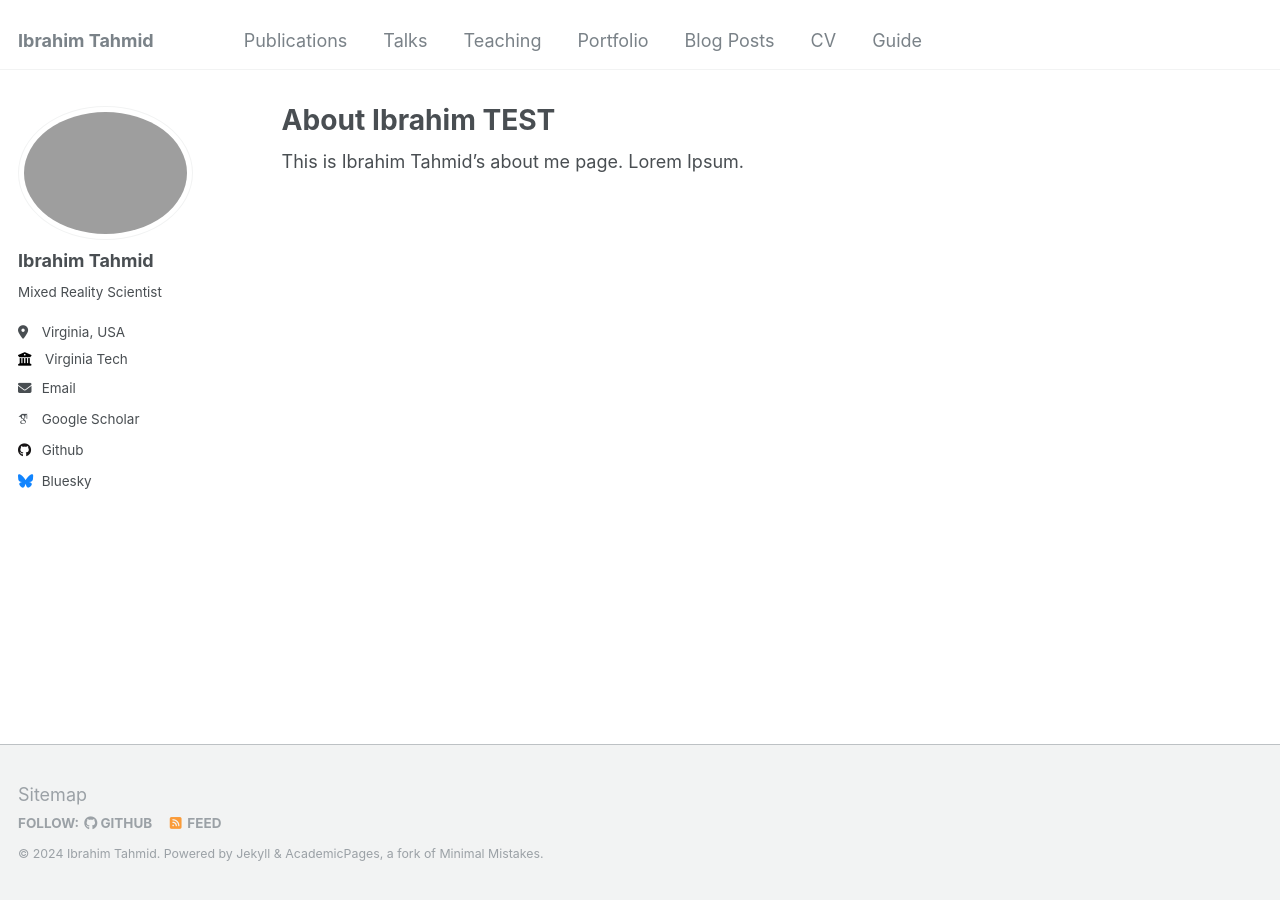
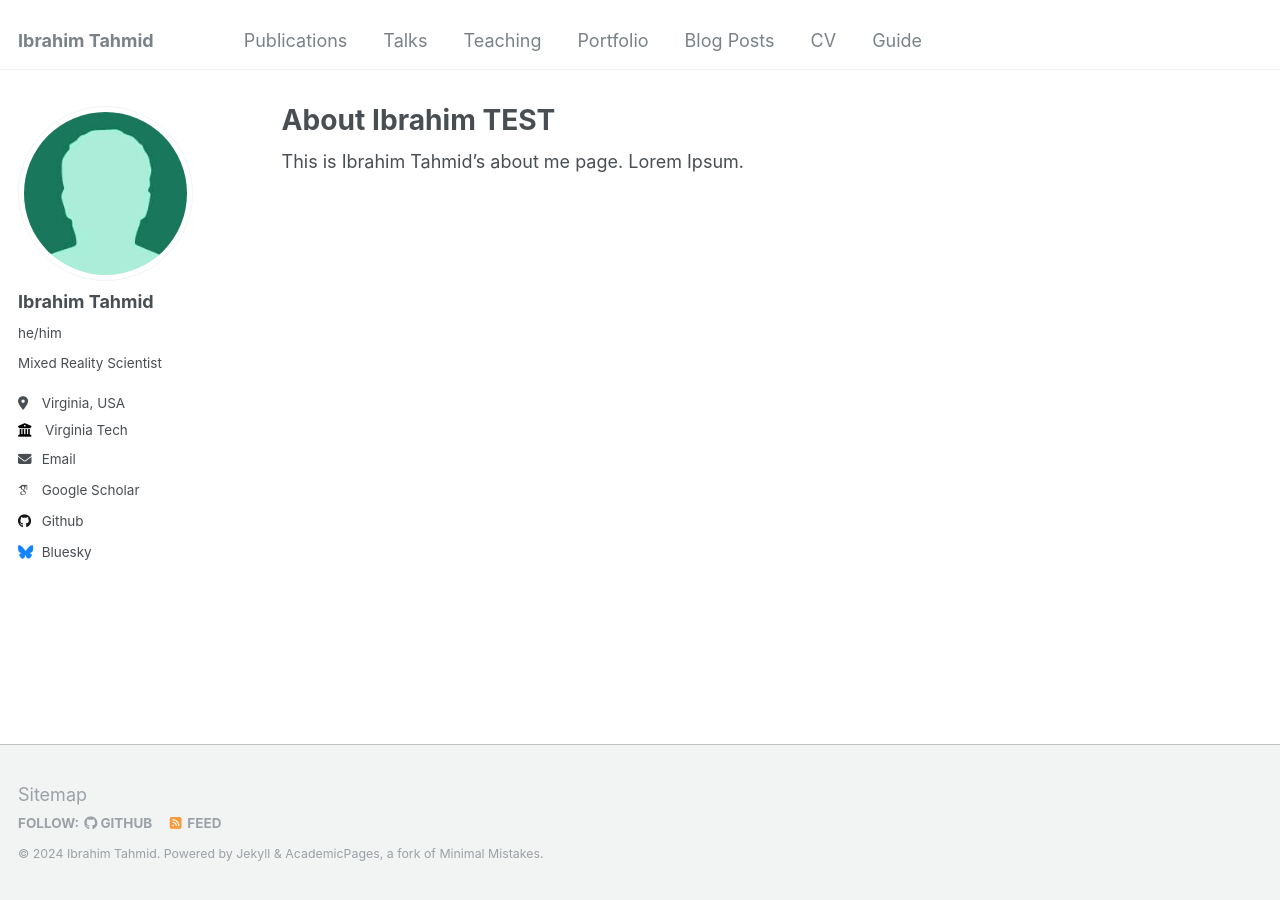
Before and after one commit to iatahmid/iatahmid.github.io, a Jekyll site: the page built from _pages/about.md, in a window 1280 px wide. Built offline with Jekyll 4.4.1, drawn with Linux system fonts in a browser that asks for light colours; some web fonts are replaced.

Commit message:
Update _config.yml

```diff
--- a/_config.yml
+++ b/_config.yml
@@ -21,9 +21,9 @@ repository               : "iatahmid/iatahmid.github.io"
 #               Additional customization can be done by editing /_includes/author-profile.html
 author:
   # Biographic information
-  avatar           : "images/bio-photo-1.jpg"
+  avatar           : "https://iatahmid.github.io/images/bio-photo-2.jpg"
   name             : "Ibrahim Tahmid"
-  pronouns         : # example: "he/him"
+  pronouns         : "he/him"
   bio              : "Mixed Reality Scientist"
   location         : "Virginia, USA"
   employer         : "Virginia Tech"
```
